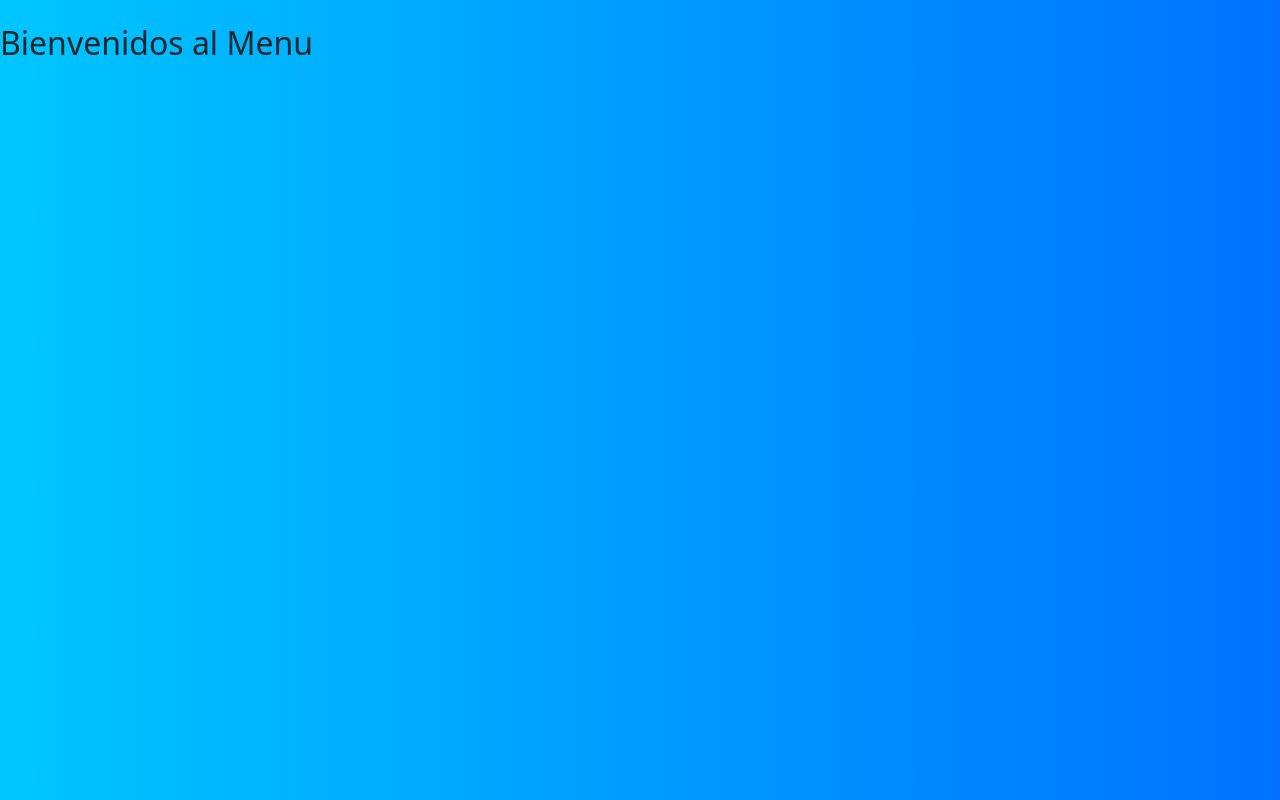
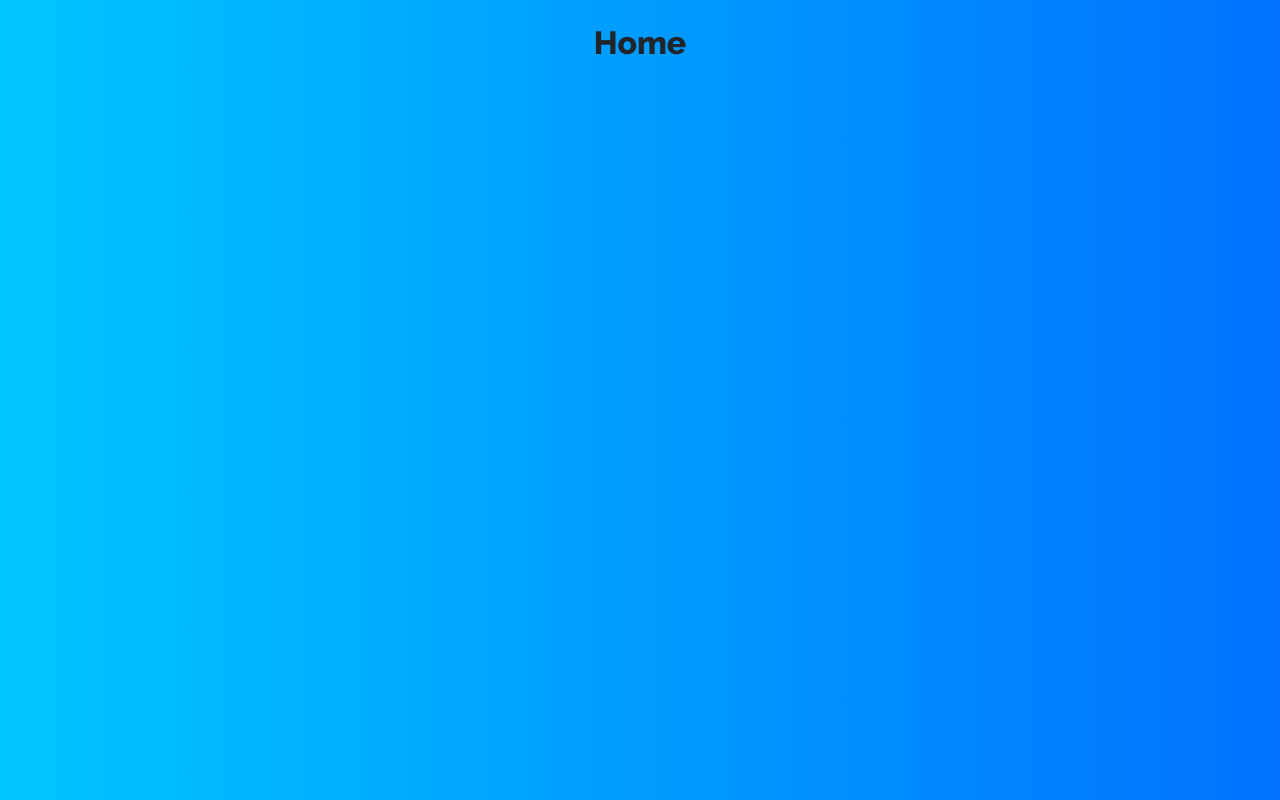
Before and after one commit to rcf7/aLaCarta, an Angular app: page /home in a window 1280 px wide. Built offline with nearby package versions, Linux system fonts and the light colour scheme.

Commit message:
Armar Home

```diff
--- a/src/app/app.module.ts
+++ b/src/app/app.module.ts
@@ -7,7 +7,7 @@ import { AppRoutingModule } from './app-routing.module';
 import { AppComponent } from './app.component';
 import { LoginComponent } from './componentes/login/login.component';
 import { HomeComponent } from './componentes/home/home.component';
-import { PlatosComponent } from './componentes/home/platos/platos.component';
+
 
 
 @NgModule({
@@ -15,7 +15,6 @@ import { PlatosComponent } from './componentes/home/platos/platos.component';
     AppComponent,
     LoginComponent,
     HomeComponent,
-    PlatosComponent
   ],
   imports: [
     BrowserModule,
--- a/src/app/componentes/home/home.component.html
+++ b/src/app/componentes/home/home.component.html
@@ -1 +1,3 @@
-<h2>Bienvenidos al Menu</h2>
+<div class="conteiner">
+  <h2 class="text-center fontTitle">Home</h2>
+</div>
--- a/src/app/componentes/home/platos/platos.component.html
+++ /dev/null
@@ -1 +0,0 @@
-<p>platos works!</p>
--- a/src/app/componentes/home/platos/platos.component.ts
+++ /dev/null
@@ -1,15 +0,0 @@
-import { Component, OnInit } from '@angular/core';
-
-@Component({
-  selector: 'app-platos',
-  templateUrl: './platos.component.html',
-  styleUrls: ['./platos.component.css']
-})
-export class PlatosComponent implements OnInit {
-
-  constructor() { }
-
-  ngOnInit(): void {
-  }
-
-}
--- a/src/app/componentes/login/login.component.html
+++ b/src/app/componentes/login/login.component.html
@@ -1,7 +1,7 @@
 <div class="container">
   <form [formGroup]="miFormulario">
     <div class="col-lg-4">
-      <h1 class="text-center">A la Carta</h1>
+      <h1 class="text-center fontTitle">A la Carta</h1>
       Usuario :
       <input
       [class.is-invalid] = "miFormulario.get('usernameForm')?.touched && miFormulario.get('usernameForm')?.invalid"
```
Also changed, not shown: src/app/componentes/home/platos/platos.component.css (deleted), 1 other file (tests, documents, lock files or other folders).
